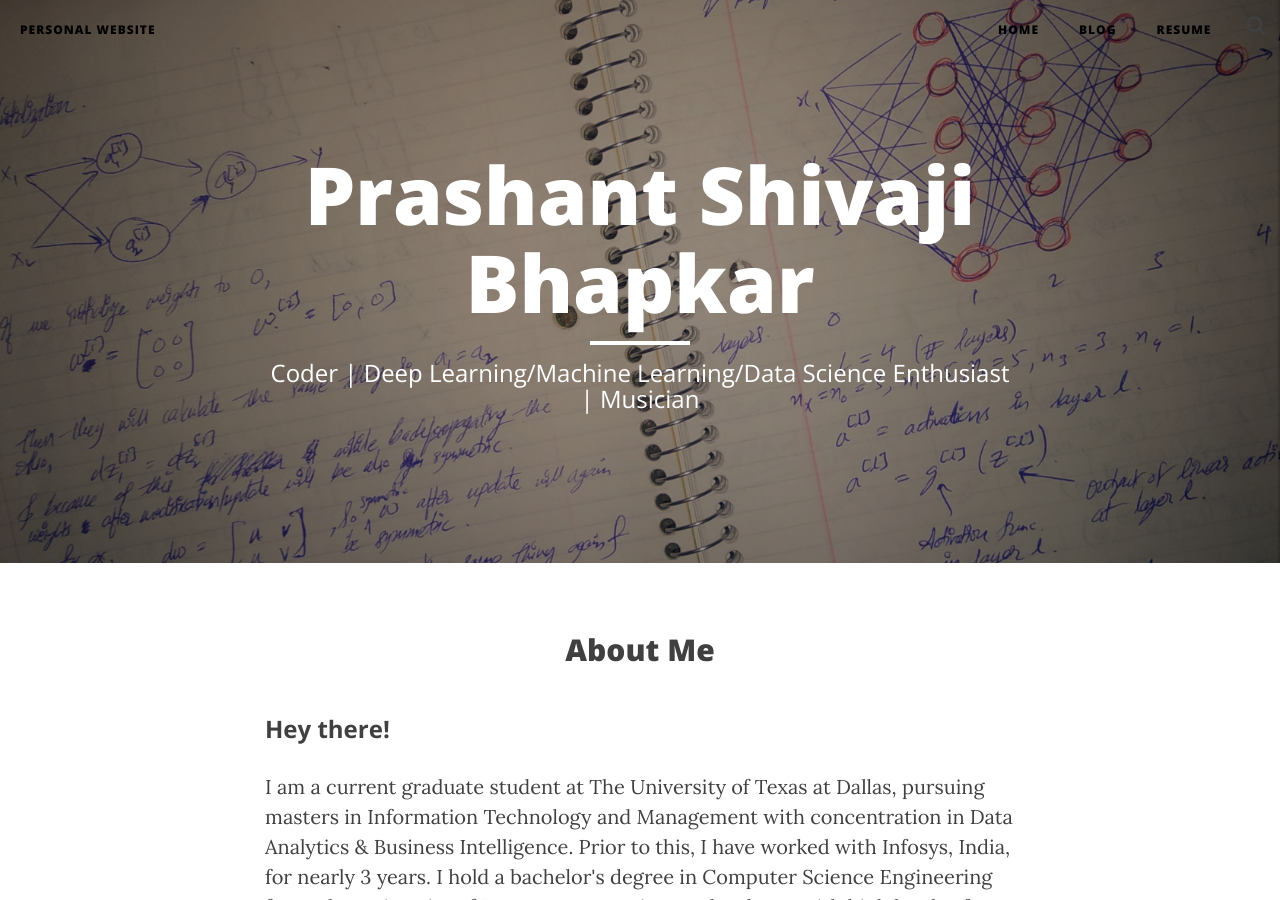
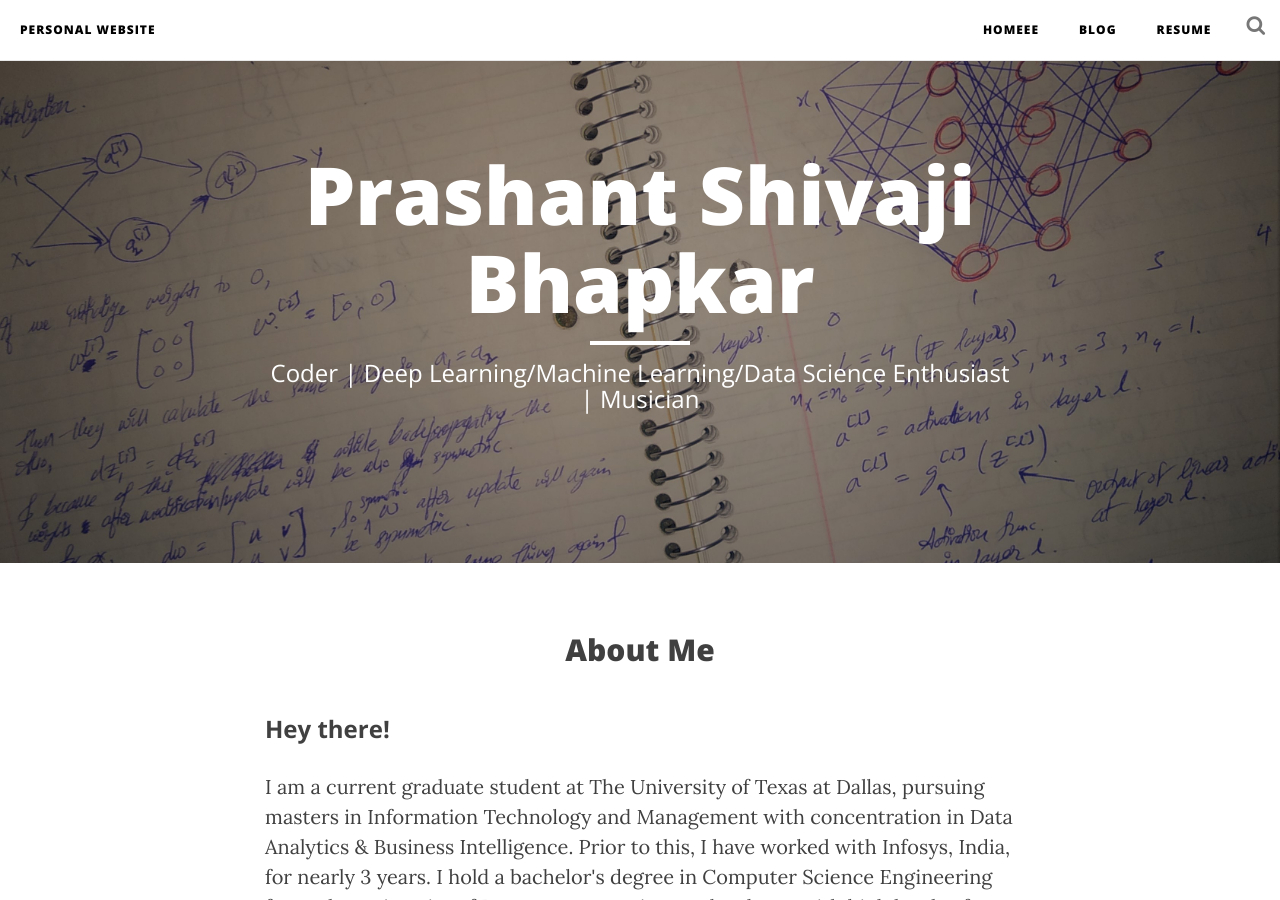
Before and after one commit to PrashantShivajiBhapkar/PrashantShivajiBBhapkar.github.io, a Jekyll site: the page built from index.html, in a window 1280 px wide and 900 px high. Built offline with Jekyll 4.4.1, drawn with Linux system fonts in a browser that asks for light colours; nearby versions of some CDN libraries.

Commit message:
updated header

```diff
--- a/_includes/nav.html
+++ b/_includes/nav.html
@@ -1,6 +1,6 @@
 <!-- Navigation -->
 <!-- <nav class="navbar navbar-default navbar-custom navbar-fixed-top"> -->
-<nav class="navbar navbar-fixed-top">
+<nav class="navbar navbar-default navbar-fixed-top">
     <div class="container-fluid">
         <!-- Brand and toggle get grouped for better mobile display -->
         <div class="navbar-header page-scroll">
@@ -17,7 +17,7 @@
         <div class="collapse navbar-collapse" id="bs-example-navbar-collapse-1">
             <ul class="nav navbar-nav navbar-right">
                 <li>
-                    <a href="/" style="color:black;padding:20px; font-family:'Open Sans', 'Helvetica Neue', Helvetica, Arial, sans-serif; text-transform:uppercase;font-size:12px;font-weight:800;letter-spacing:1px; hover:#d1d1d1">home</a>
+                    <a href="/" style="color:black;padding:20px; font-family:'Open Sans', 'Helvetica Neue', Helvetica, Arial, sans-serif; text-transform:uppercase;font-size:12px;font-weight:800;letter-spacing:1px; hover:#d1d1d1">homeee</a>
                 </li>
                 <li>
                     <a href="/blog/" style="color:black;padding:20px; font-family:'Open Sans', 'Helvetica Neue', Helvetica, Arial, sans-serif; text-transform:uppercase;font-size:12px;font-weight:800;letter-spacing:1px; hover:#d1d1d1">blog</a>
```
